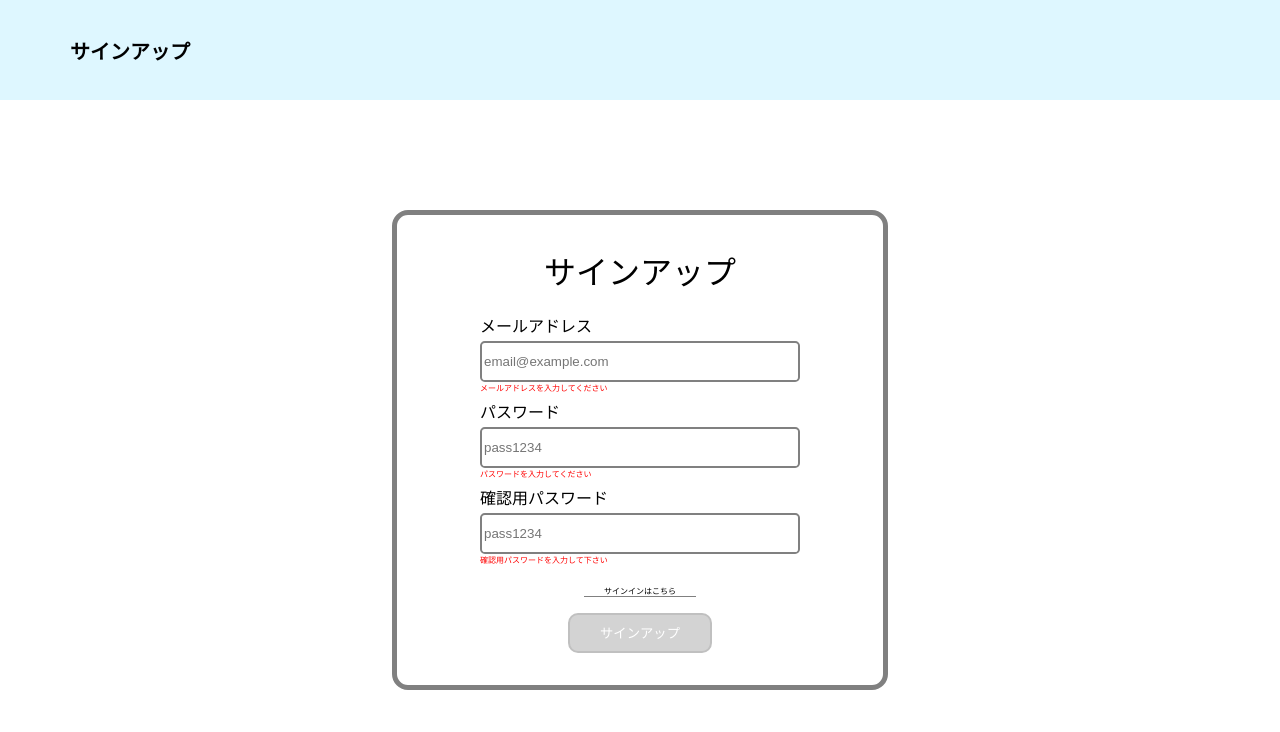
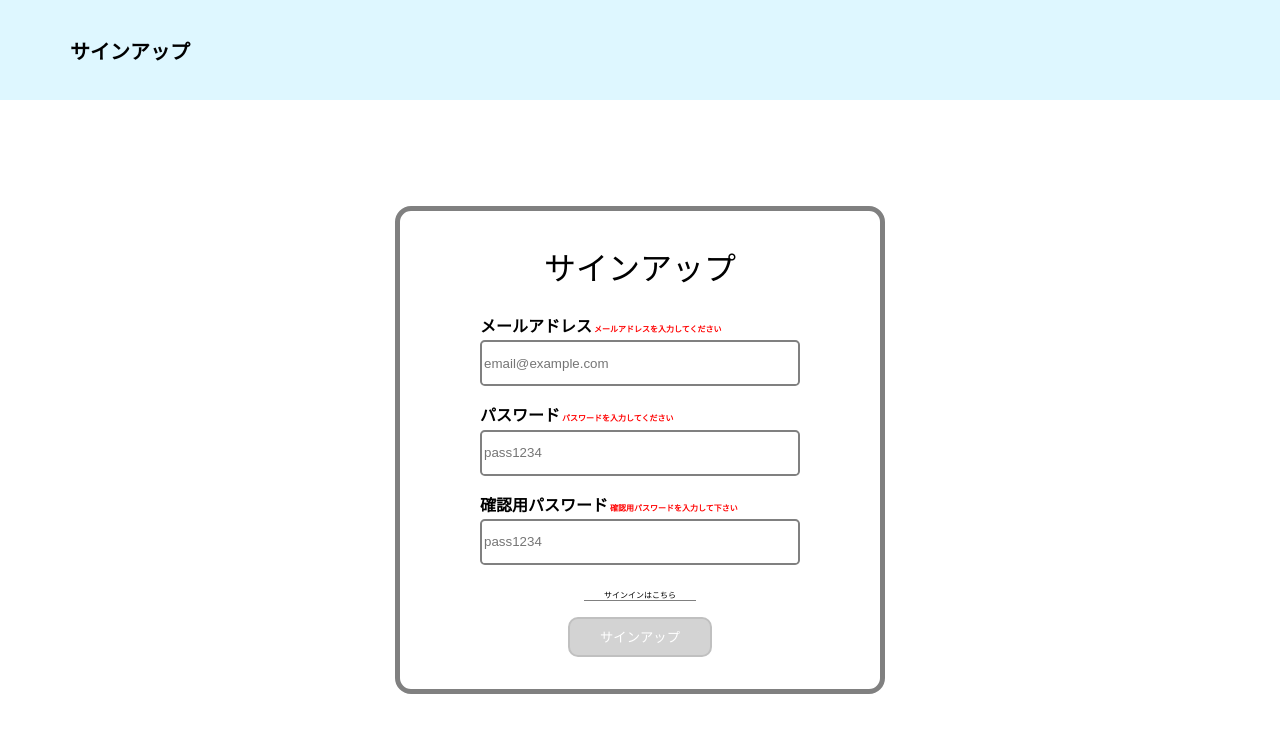
Before and after one commit to kosei07/menhera_test, a React (Vite) app: page /auth/sign_up in a window 1280 px wide. Shown: the top 732 px of the page. Built offline with nearby package versions, Linux system fonts and the light colour scheme; no server answers.

Commit message:
update: input style

```diff
--- a/src/components/input/index.module.css
+++ b/src/components/input/index.module.css
@@ -1,14 +1,16 @@
 .input_wrapper {
-  height: 5rem;
   display: flex;
   flex-direction: column;
-  justify-content: space-around;
   width: 20rem;
-  padding: 0.2rem;
+  padding: 0.5rem 0;
+}
+
+.text_wrapper {
+  margin-bottom: 0.2rem;
 }
 
 .label {
-  height: 2rem;
+  font-weight: bold;
 }
 
 .input {
@@ -23,6 +25,7 @@
 }
 
 .error_message {
+  vertical-align: baseline;
   font-size: 0.5rem;
   color: red;
   margin: 0;
--- a/src/components/input/index.tsx
+++ b/src/components/input/index.tsx
@@ -13,7 +13,12 @@ interface Props {
 const index: FC<Props> = (props) => {
   return (
     <div className={classes.input_wrapper}>
-      <label className={classes.label}>{props.label}</label>
+      <div className={classes.text_wrapper}>
+        <label className={classes.label}>
+          {props.label}
+          <span className={classes.error_message}> {props.valueError}</span>
+        </label>
+      </div>
       <input
         type={props.type}
         className={classes.input}
@@ -21,7 +26,6 @@ const index: FC<Props> = (props) => {
         value={props.value}
         onChange={props.onChangeHandler}
       />
-      <p className={classes.error_message}> {props.valueError}</p>
     </div>
   );
 };
```
